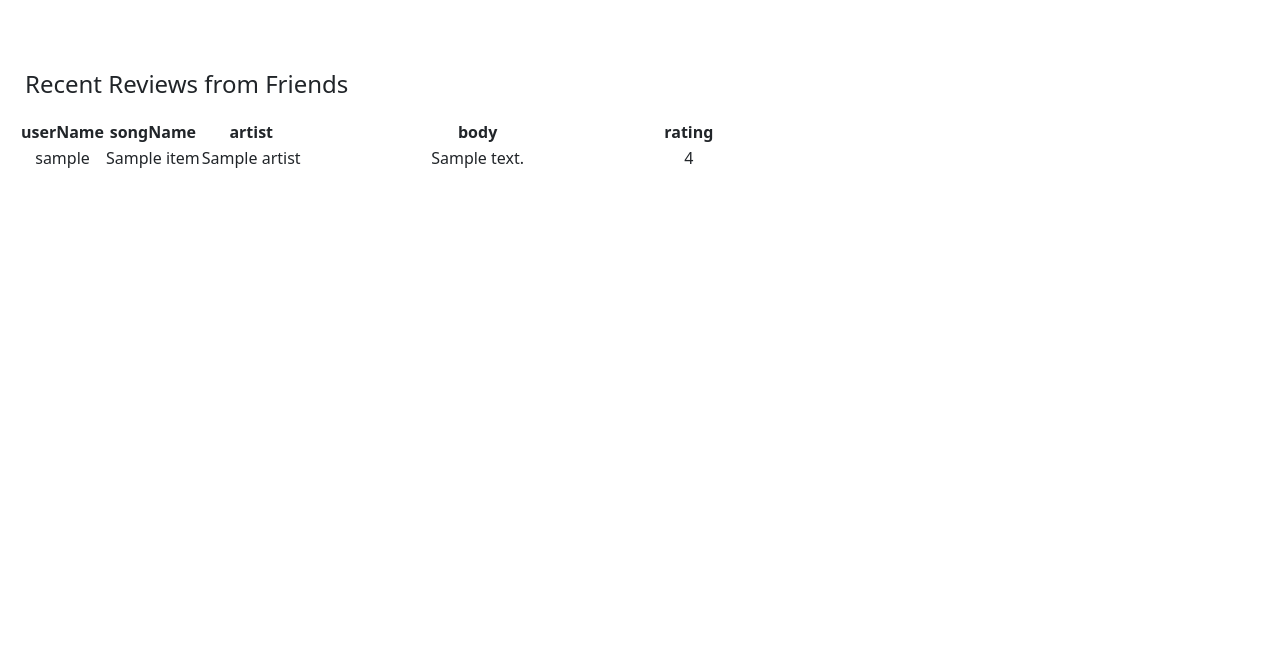
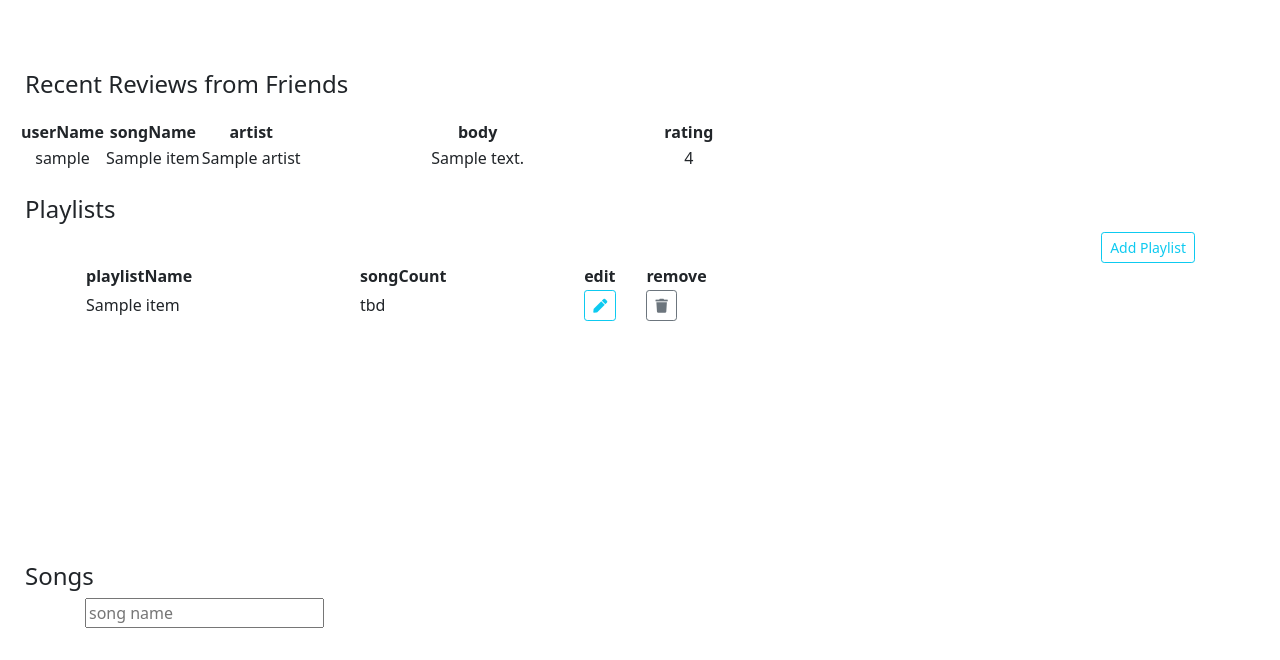
Before and after one commit to chirag3110gupta/SpotifyHelpr, a Flask app: template flask_demo/app/templates/home.html in a window 1280 px wide. Shown: the part 194-854 px from the top of the page. Before the commit the page ends 362 px from the top, so only its background shows below. Run offline with Flask 2, Linux system fonts and the light colour scheme; the template is opened without the code that fills it: most values are stand-ins (such as "Sample title", 1, 10 or a date in 2020).

Commit message:
moved pages all to a single page

```diff
--- a/flask_demo/app/routes.py
+++ b/flask_demo/app/routes.py
@@ -95,5 +95,6 @@ def songs():
 @app.route("/")
 def homepage():
   """ returns rendered homepage """
-  items = db_helper.get_friend_reviews(USR)
-  return render_template("home.html", items=items, usr=USR)
+  friend_reviews_data = db_helper.get_friend_reviews(USR)
+  playlist_data = db_helper.fetch_playlistsForUser(USR)
+  return render_template("home.html", friend_reviews_data=friend_reviews_data, playlist_data=playlist_data, usr=USR)
--- a/flask_demo/app/static/script/songs.js
+++ b/flask_demo/app/static/script/songs.js
@@ -1,5 +1,6 @@
 $(document).ready(function () {
   $("#searchbox").on("input", function(e) {
+    if ($("#searchbox").val() !== "") {
       $("#songlist").empty();
       $.ajax({
         type: 'POST',
@@ -20,5 +21,6 @@ $(document).ready(function () {
           console.log('Error');
         }
       });
+    }
   });
 });
--- a/flask_demo/app/templates/home.html
+++ b/flask_demo/app/templates/home.html
@@ -39,7 +39,7 @@
         </thead>
 
         <tbody>
-        {% for item in items %}
+        {% for item in friend_reviews_data %}
           <tr>
             <td>{{item.userName}}</td>
             <td>{{item.name}}</td>
@@ -52,5 +52,78 @@
       </table>
     </div>
 
+    <div>
+      <h4 class="mt-4">Playlists</h4>
+      <div class="container">
+        <!-- Add Playlist Button -->
+        <div style="text-align: right;">
+        <button type="button" class="btn btn-outline-info btn-sm" data-bs-toggle="modal" data-bs-target="#task-modal" data-source="New Playlist">Add Playlist</button>
+        </div>
+
+        <div class="modal fade" id="task-modal" tabindex="-1" aria-labelledby="Label" aria-hidden="true">
+        <div class="modal-dialog">
+          <div class="modal-content">
+          <div class="modal-header">
+            <h5 class="modal-title" id="Label">Add a song</h5>
+            <button type="button" class="btn-close" data-bs-dismiss="modal" aria-label="Close"></button>
+          </div>
+
+          <div class="modal-body">
+            <div class="input-group mb-3">
+              <span class="input-group-text" id="task-form-display">playlistName</span>
+              <input type="text" class="form-control" placeholder="name of new playlist" aria-label="task-name" aria-describedby="basic-addon1">
+            </div>
+          </div>
+          <div class="modal-footer">
+            <button type="button" class="btn btn-secondary" data-bs-dismiss="modal">Close</button>
+            <button id="submit-task" type="button" class="btn btn-primary">Save Changes</button>
+          </div>
+          </div>
+        </div>
+        </div>
+      </div>
+
+      <!--Playlist Table-->
+      <div class="container table-responsive">
+      <table class="playlist_table">
+        <thead>
+          <tr>
+            <th class="name">playlistName</th>
+            <th class="num">songCount</th>
+            <th class="update">edit</th>
+            <th class="update">remove</th>
+          </tr>
+        </thead>
+        <tbody>
+        {% for item in playlist_data %}
+          <tr id={{item.playlistId}}>
+            <td>{{item.playlistName}}</td>
+            <td>tbd</td>
+            <td><button type="button" class="btn btn-outline-info btn-sm" data-bs-toggle="modal" data-bs-target="#task-modal" data-source={{item.playlistId}} data-content="{{item.task}}"><i class="fa fa-pen fa-1" aria-hidden="true"></i></button></td>
+            <td><button class="btn btn-outline-secondary btn-sm remove" data-source={{item.playlistId}} type="button"><i class="fa fa-trash fa-1" aria-hidden="true"></i></button></td>
+          </tr>
+        {% endfor %}
+        </tbody>
+      </table>
+      </div>
+    </div>
+
+    <div class="playlist_content_container">
+      <p id="playlist_content"></p>
+    </div>
+
+    <h4 class="mt-4">Songs</h4>
+    <div class="container">
+      <input type="text" id="searchbox" placeholder="song name" aria-label="task-name" aria-describedby="basic-addon1">
+      <p id="songlist"></p>
+    </div>
+
   </body>
+
+    <script src="https://ajax.googleapis.com/ajax/libs/jquery/3.6.0/jquery.min.js"></script>
+    <script src="https://cdn.jsdelivr.net/npm/bootstrap@5.0.0-beta2/dist/js/bootstrap.bundle.min.js"
+        integrity="sha384-b5kHyXgcpbZJO/tY9Ul7kGkf1S0CWuKcCD38l8YkeH8z8QjE0GmW1gYU5S9FOnJ0" crossorigin="anonymous"></script>
+    <script src="{{ url_for('static', filename='script/modal.js') }}"></script>
+    <script src="{{ url_for('static', filename='script/songs.js') }}"></script>
+
 </html>
```
Also changed, not shown: 1 other file. Lines whose indentation alone changed are shown as unchanged.
